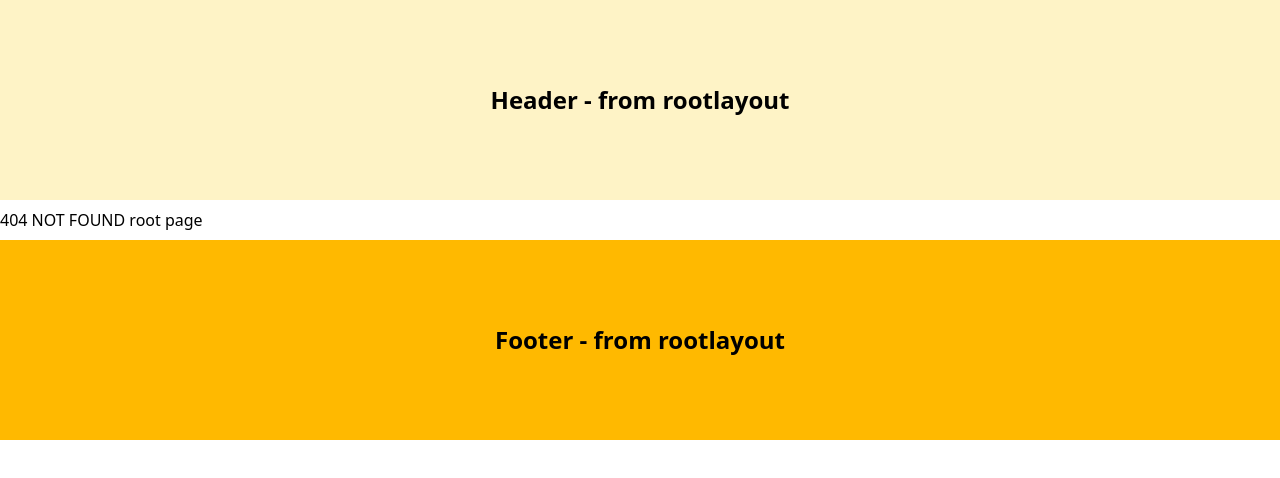
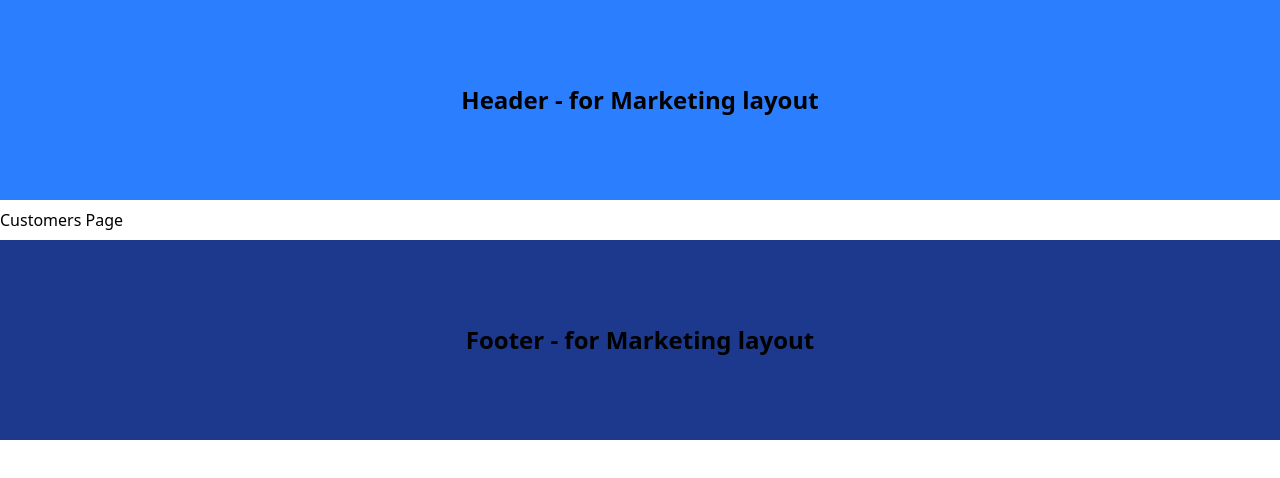
Before and after one commit to PANKAJGUSAIN/NextJS_Prep, a Next.js app: page /customer in a window 1280 px wide. Before the commit this address had no page. Shown: the top 478 px of the page. Built offline with nearby package versions, Linux system fonts and the light colour scheme.

Commit message:
create multiple rootLayout and unquie to routes using RouteGroups

```diff
--- /dev/null
+++ b/src/app/(auth)/layout.jsx
@@ -0,0 +1,13 @@
+
+
+export default function Layout({ children }) {
+  return (
+        <>
+        <div className="font-black text-2xl bg-orange-500 w-full h-[200px] mb-2 flex items-center justify-center">Header - for Marketing layout</div>
+        <div>
+          {children}
+        </div>
+        <div className="font-black text-2xl  bg-orange-900 w-full h-[200px] mt-2 flex items-center justify-center" >Footer - for Marketing layout</div>
+        </>
+  )
+}
--- /dev/null
+++ b/src/app/(marketing)/customer/page.jsx
@@ -0,0 +1,7 @@
+export default function Customers () {
+    return (
+        <>
+            Customers Page
+        </>
+    )
+}
--- /dev/null
+++ b/src/app/(marketing)/layout.jsx
@@ -0,0 +1,13 @@
+
+
+export default function Layout({ children }) {
+  return (
+        <>
+        <div className="font-black text-2xl bg-blue-500 w-full h-[200px] mb-2 flex items-center justify-center">Header - for Marketing layout</div>
+        <div>
+          {children}
+        </div>
+        <div className="font-black text-2xl  bg-blue-900 w-full h-[200px] mt-2 flex items-center justify-center" >Footer - for Marketing layout</div>
+        </>
+  )
+}
--- a/src/app/layout.js
+++ b/src/app/layout.js
@@ -10,11 +10,8 @@ export default function Layout({ children }) {
     <html lang="en">
       <body className='h-screen w-screen p-0 m-0'>
         <>
-        <div className="font-black text-2xl bg-amber-100 w-full h-[200px] mb-2 flex items-center justify-center">Header - from rootlayout</div>
-        <div>
+
           {children}
-        </div>
-        <div className="font-black text-2xl bg-amber-400 w-full h-[200px] mt-2 flex items-center justify-center" >Footer - from rootlayout</div>
         </>
         </body>
     </html>
```
